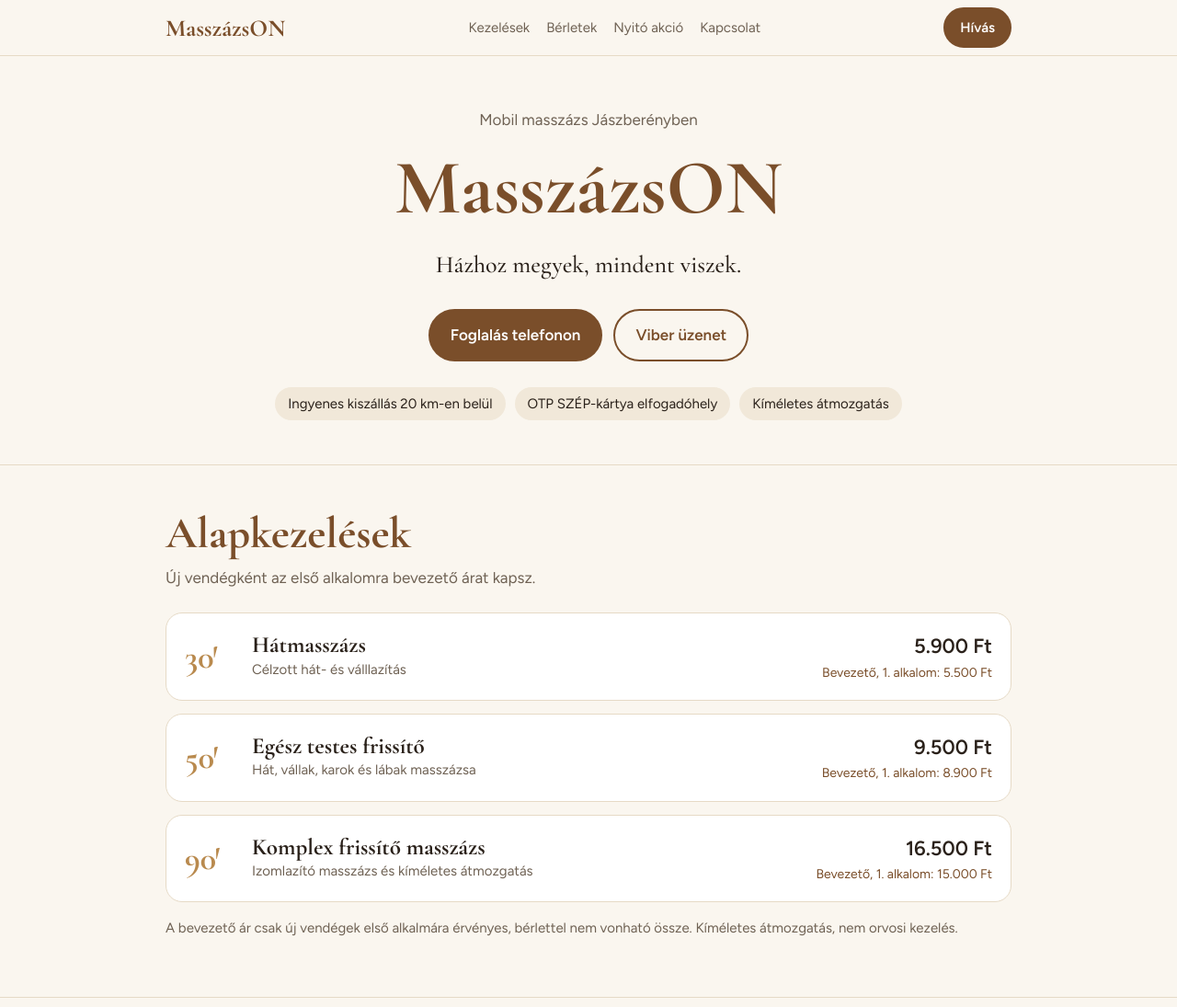
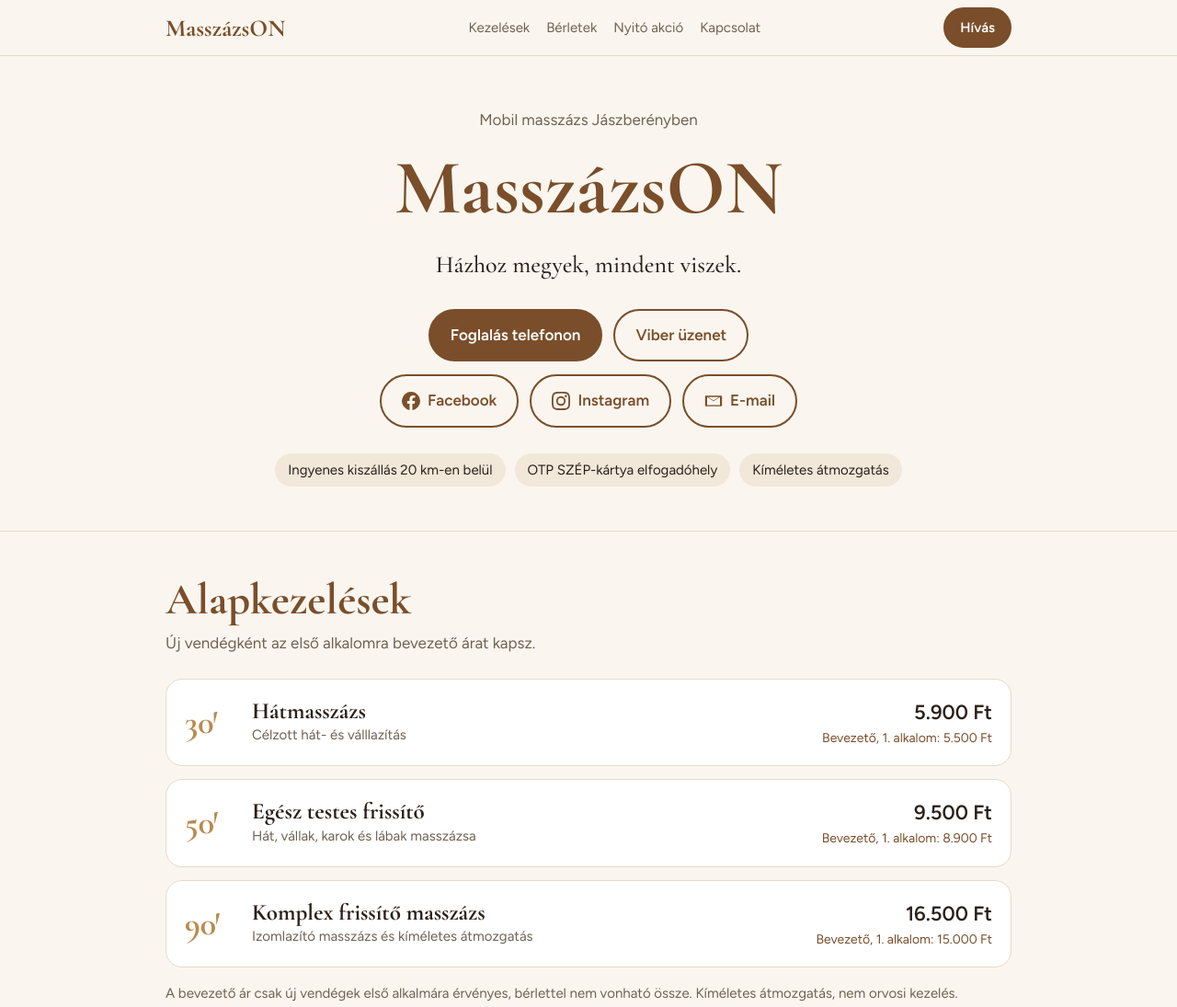
Before and after one commit to kaptasm/manager, a plain HTML site: page masszazson.html in a window 1280 px wide. Shown: the top 1095 px of the page at 92% size. Drawn offline with nearby package versions, Linux system fonts and the light colour scheme.

Commit message:
Update masszazson.html

```diff
--- a/masszazson.html
+++ b/masszazson.html
@@ -28,11 +28,13 @@ nav a:hover{color:var(--brand)}
 .btn{display:inline-flex;align-items:center;justify-content:center;gap:8px;padding:13px 22px;border-radius:999px;background:var(--brand);color:var(--on-brand);font-weight:600;text-decoration:none;border:2px solid var(--brand)}
 .btn.alt{background:transparent;color:var(--brand)}
 .btn.small{padding:8px 16px;font-size:15px}
+.btn svg{width:20px;height:20px;fill:currentColor;flex:none}
 .hero{padding:56px 0 48px;text-align:center}
 .hero .place{color:var(--muted);margin:0 0 14px}
 .hero h1{font-size:clamp(44px,10vw,84px);font-weight:700;color:var(--brand)}
 .hero p.lead{font-size:clamp(20px,3.5vw,26px);font-family:"Cormorant Garamond",Georgia,serif;margin:16px auto 28px;max-width:30ch}
 .cta{display:flex;flex-wrap:wrap;gap:12px;justify-content:center}
+.cta.social{margin-top:14px}
 .badges{display:flex;flex-wrap:wrap;gap:10px;justify-content:center;margin-top:28px}
 .badge{background:var(--soft);border-radius:999px;padding:6px 14px;font-size:15px}
 section{padding:48px 0;border-top:1px solid var(--line)}
@@ -86,6 +88,11 @@ footer{padding-bottom:90px}}
 <a class="btn" href="tel:+36305557579">Foglalás telefonon</a>
 <a class="btn alt" href="viber://chat?number=%2B36305557579">Viber üzenet</a>
 </div>
+<div class="cta social">
+<a class="btn alt" href="https://www.facebook.com/share/19mU1RdCTu/?mibextid=wwXIfr" target="_blank" rel="noopener noreferrer"><svg viewBox="0 0 24 24" aria-hidden="true"><path d="M24 12a12 12 0 1 0-13.9 11.9v-8.4H7.1V12h3V9.4c0-3 1.8-4.7 4.5-4.7 1.3 0 2.7.2 2.7.2v3h-1.5c-1.5 0-2 .9-2 1.9V12h3.4l-.5 3.5h-2.9v8.4A12 12 0 0 0 24 12z"/></svg>Facebook</a>
+<a class="btn alt" href="https://www.instagram.com/masszazson?exln=ZDVqMjB4YmxzcmY5" target="_blank" rel="noopener noreferrer"><svg viewBox="0 0 24 24" aria-hidden="true"><path d="M12 2.2c3.2 0 3.6 0 4.8.1 3.3.1 4.8 1.7 4.9 4.9.1 1.3.1 1.6.1 4.8s0 3.6-.1 4.8c-.1 3.2-1.7 4.8-4.9 4.9-1.3.1-1.6.1-4.8.1s-3.6 0-4.8-.1c-3.3-.1-4.8-1.7-4.9-4.9C2.2 15.6 2.2 15.2 2.2 12s0-3.6.1-4.8C2.4 3.9 4 2.4 7.2 2.3 8.4 2.2 8.8 2.2 12 2.2zM12 0C8.7 0 8.3 0 7.1.1 2.7.3.3 2.7.1 7.1 0 8.3 0 8.7 0 12s0 3.7.1 4.9c.2 4.4 2.6 6.8 7 7C8.3 24 8.7 24 12 24s3.7 0 4.9-.1c4.4-.2 6.8-2.6 7-7 .1-1.2.1-1.6.1-4.9s0-3.7-.1-4.9c-.2-4.4-2.6-6.8-7-7C15.7 0 15.3 0 12 0zm0 5.8a6.2 6.2 0 1 0 0 12.4 6.2 6.2 0 0 0 0-12.4zM12 16a4 4 0 1 1 0-8 4 4 0 0 1 0 8zm6.4-11.8a1.4 1.4 0 1 0 0 2.9 1.4 1.4 0 0 0 0-2.9z"/></svg>Instagram</a>
+<a class="btn alt" href="mailto:masszazs.one@gmail.com"><svg viewBox="0 0 24 24" aria-hidden="true"><path d="M2 5h20a1 1 0 0 1 1 1v12a1 1 0 0 1-1 1H2a1 1 0 0 1-1-1V6a1 1 0 0 1 1-1zm10 7.2L3.6 7v10.4h16.8V7L12 12.2zM4.9 7L12 11.3 19.1 7H4.9z"/></svg>E-mail</a>
+</div>
 <div class="badges">
 <span class="badge">Ingyenes kiszállás 20 km-en belül</span>
 <span class="badge">OTP SZÉP-kártya elfogadóhely</span>
@@ -134,7 +141,12 @@ footer{padding-bottom:90px}}
 <a class="btn" href="tel:+36305557579">Hívás</a>
 <a class="btn alt" href="viber://chat?number=%2B36305557579">Viber</a>
 </div>
-<p class="note">Üzenetben is elérsz: Messenger vagy Viber.</p>
+<div class="cta social">
+<a class="btn alt" href="https://www.facebook.com/share/19mU1RdCTu/?mibextid=wwXIfr" target="_blank" rel="noopener noreferrer"><svg viewBox="0 0 24 24" aria-hidden="true"><path d="M24 12a12 12 0 1 0-13.9 11.9v-8.4H7.1V12h3V9.4c0-3 1.8-4.7 4.5-4.7 1.3 0 2.7.2 2.7.2v3h-1.5c-1.5 0-2 .9-2 1.9V12h3.4l-.5 3.5h-2.9v8.4A12 12 0 0 0 24 12z"/></svg>Facebook</a>
+<a class="btn alt" href="https://www.instagram.com/masszazson?exln=ZDVqMjB4YmxzcmY5" target="_blank" rel="noopener noreferrer"><svg viewBox="0 0 24 24" aria-hidden="true"><path d="M12 2.2c3.2 0 3.6 0 4.8.1 3.3.1 4.8 1.7 4.9 4.9.1 1.3.1 1.6.1 4.8s0 3.6-.1 4.8c-.1 3.2-1.7 4.8-4.9 4.9-1.3.1-1.6.1-4.8.1s-3.6 0-4.8-.1c-3.3-.1-4.8-1.7-4.9-4.9C2.2 15.6 2.2 15.2 2.2 12s0-3.6.1-4.8C2.4 3.9 4 2.4 7.2 2.3 8.4 2.2 8.8 2.2 12 2.2zM12 0C8.7 0 8.3 0 7.1.1 2.7.3.3 2.7.1 7.1 0 8.3 0 8.7 0 12s0 3.7.1 4.9c.2 4.4 2.6 6.8 7 7C8.3 24 8.7 24 12 24s3.7 0 4.9-.1c4.4-.2 6.8-2.6 7-7 .1-1.2.1-1.6.1-4.9s0-3.7-.1-4.9c-.2-4.4-2.6-6.8-7-7C15.7 0 15.3 0 12 0zm0 5.8a6.2 6.2 0 1 0 0 12.4 6.2 6.2 0 0 0 0-12.4zM12 16a4 4 0 1 1 0-8 4 4 0 0 1 0 8zm6.4-11.8a1.4 1.4 0 1 0 0 2.9 1.4 1.4 0 0 0 0-2.9z"/></svg>Instagram</a>
+<a class="btn alt" href="mailto:masszazs.one@gmail.com"><svg viewBox="0 0 24 24" aria-hidden="true"><path d="M2 5h20a1 1 0 0 1 1 1v12a1 1 0 0 1-1 1H2a1 1 0 0 1-1-1V6a1 1 0 0 1 1-1zm10 7.2L3.6 7v10.4h16.8V7L12 12.2zM4.9 7L12 11.3 19.1 7H4.9z"/></svg>E-mail</a>
+</div>
+<p class="note">Üzenetben is elérsz: Messenger, Viber vagy e-mail (masszazs.one@gmail.com).</p>
 </div></section>
 </main>
 
```
